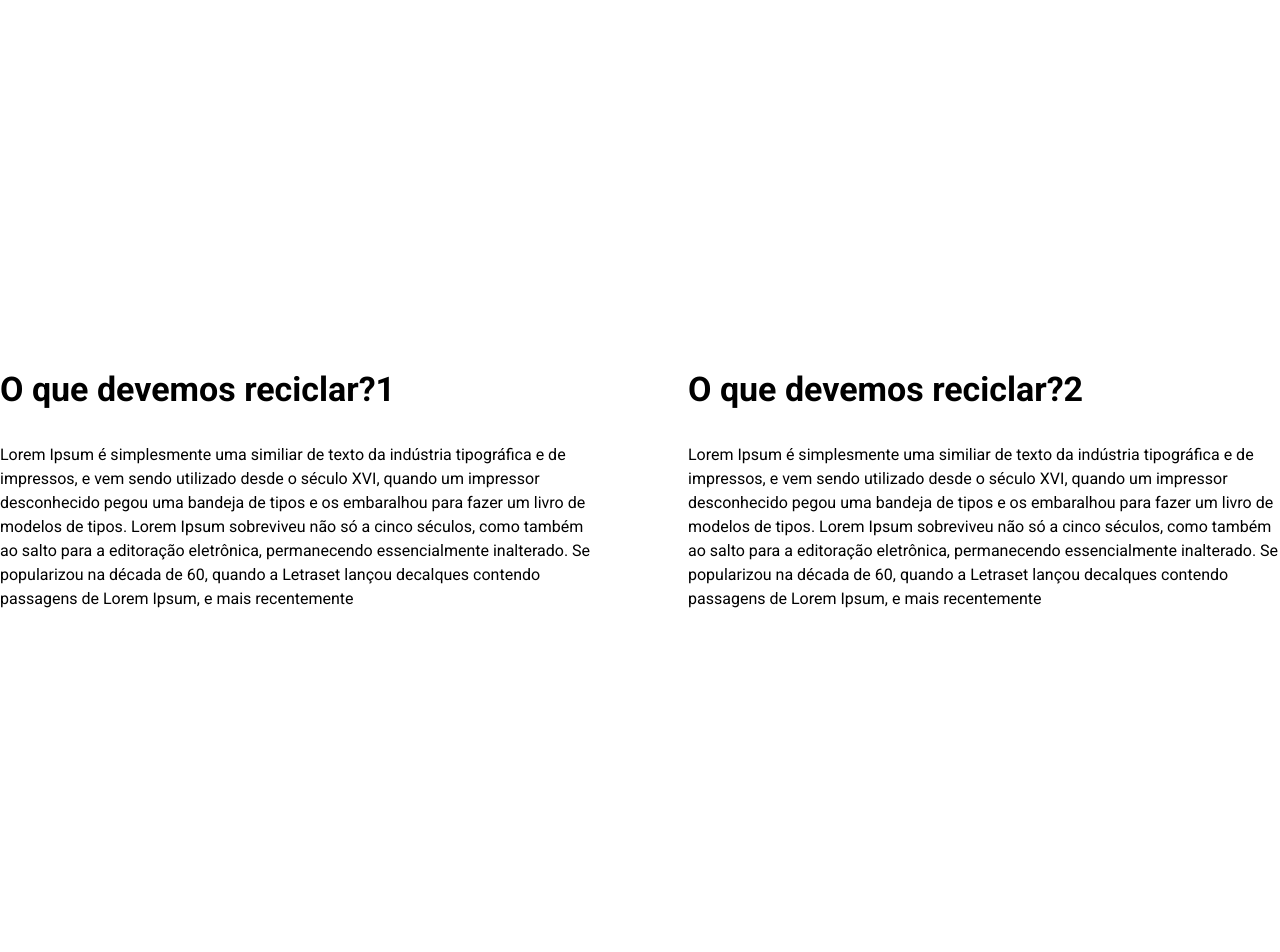
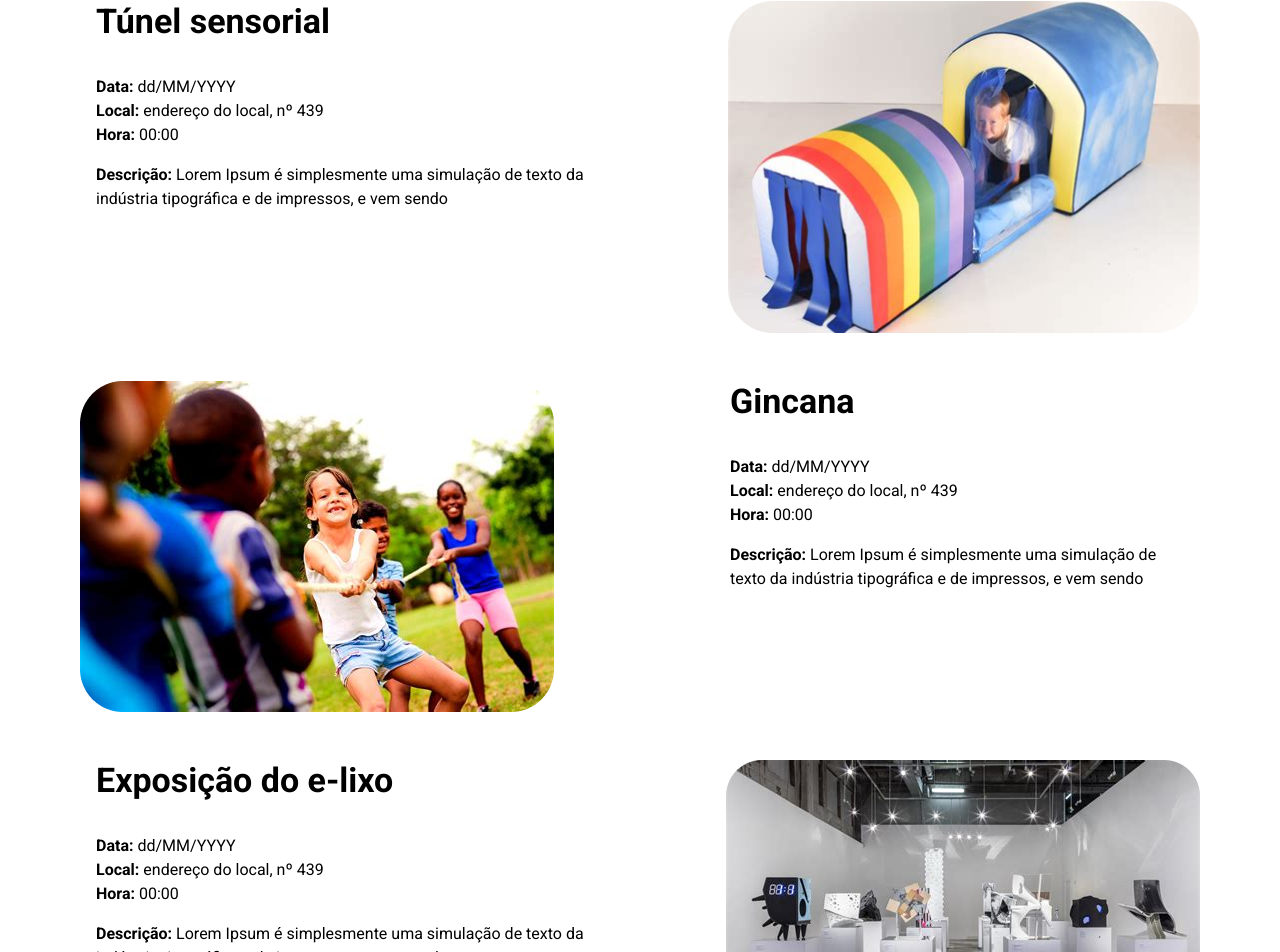
Before and after one commit to mrblackoutz/reciclaMack_TEMP, a Next.js app: page /projetos in a window 1280 px wide. Shown: the part 240-1192 px from the top of the page. Built offline with nearby package versions, Linux system fonts and the light colour scheme.

Commit message:
correções

```diff
--- a/pages/pontos-de-coleta/index.js
+++ b/pages/pontos-de-coleta/index.js
@@ -43,7 +43,7 @@ export default () => {
           </Box>
 
           <Image
-            src="Ativos_Recicla_Mack/image 51.png"
+            src="Ativos_Recicla_Mack/imagem-aparelhos-impilhados.png"
             style={{
               width: "30vw",
               height: "55vh",
--- a/pages/projetos/index.js
+++ b/pages/projetos/index.js
@@ -23,36 +23,146 @@ export default function Home() {
         alignItems={"center"}
         justifyContent={"center"}
       >
-        <Grid container spacing={12}>
-          <Grid item xs paddingLeft={50}>
-            <Typography variant={"h4"} marginBottom={4} fontWeight={"bold"}>
-              O que devemos reciclar?1
-            </Typography>
-            <Typography marginBottom={isMobile ? 2 : 0}>
-              Lorem Ipsum é simplesmente uma similiar de texto da indústria
-              tipográfica e de impressos, e vem sendo utilizado desde o século
-              XVI, quando um impressor desconhecido pegou uma bandeja de tipos e
-              os embaralhou para fazer um livro de modelos de tipos. Lorem Ipsum
-              sobreviveu não só a cinco séculos, como também ao salto para a
-              editoração eletrônica, permanecendo essencialmente inalterado. Se
-              popularizou na década de 60, quando a Letraset lançou decalques
-              contendo passagens de Lorem Ipsum, e mais recentemente
+        <Grid container spacing={6} direction={"column"}>
+          <Grid item xs>
+            <Typography
+              variant={"h3"}
+              ml={12}
+              mb={-1}
+              fontWeight={"bold"}
+            >
+              Eventos
             </Typography>
           </Grid>
-          <Grid item xs>
-            <Typography variant={"h4"} marginBottom={4} fontWeight={"bold"} >
-              O que devemos reciclar?2
-            </Typography>
-            <Typography marginBottom={isMobile ? 2 : 0}>
-              Lorem Ipsum é simplesmente uma similiar de texto da indústria
-              tipográfica e de impressos, e vem sendo utilizado desde o século
-              XVI, quando um impressor desconhecido pegou uma bandeja de tipos e
-              os embaralhou para fazer um livro de modelos de tipos. Lorem Ipsum
-              sobreviveu não só a cinco séculos, como também ao salto para a
-              editoração eletrônica, permanecendo essencialmente inalterado. Se
-              popularizou na década de 60, quando a Letraset lançou decalques
-              contendo passagens de Lorem Ipsum, e mais recentemente
-            </Typography>
+          <Grid item xs display={"flex"} flexDirection={"row"}>
+            <Box ml={12} mr={12}>
+              <Typography variant={"h4"} marginBottom={4} fontWeight={"bold"}>
+                Túnel sensorial
+              </Typography>
+              <Typography variant={"body1"} fontWeight={"bold"}>
+                Data:{" "}
+                <Typography variant={"body1"} component={"span"}>
+                  dd/MM/YYYY
+                </Typography>
+              </Typography>
+              <Typography variant={"body1"} fontWeight={"bold"}>
+                Local:{" "}
+                <Typography variant={"body1"} component={"span"}>
+                  endereço do local, nº 439
+                </Typography>
+              </Typography>
+              <Typography variant={"body1"} fontWeight={"bold"}>
+                Hora:{" "}
+                <Typography variant={"body1"} component={"span"}>
+                  00:00
+                </Typography>
+              </Typography>
+              <Typography variant={"body1"} fontWeight={"bold"} mt={2}>
+                Descrição:{" "}
+                <Typography variant={"body1"} component={"span"}>
+                  Lorem Ipsum é simplesmente uma simulação de texto da indústria
+                  tipográfica e de impressos, e vem sendo
+                </Typography>
+              </Typography>
+            </Box>
+            <Image
+              sx={{
+                height: { md: "100%" },
+                alignItems: "center",
+                marginRight: { xs: 0, md: 10 },
+                marginTop: { md: 0, xs: 5 },
+                marginBottom: { md: 0, xs: 5 },
+              }}
+              src="Ativos_Recicla_Mack/imagem-tunel.png"
+              alt="tunel"
+            />
+          </Grid>
+          <Grid item xs display={"flex"} flexDirection={"row"}>
+            <Image
+              sx={{
+                height: { md: "100%" },
+                alignItems: "center",
+                marginRight: { xs: 0, md: 10 },
+                marginLeft: { xs: 0, md: 10 },
+                marginTop: { md: 0, xs: 5 },
+                marginBottom: { md: 0, xs: 5 },
+              }}
+              src="Ativos_Recicla_Mack/imagem-gincana.png"
+              alt="tunel"
+            />
+            <Box ml={12} mr={12}>
+              <Typography variant={"h4"} marginBottom={4} fontWeight={"bold"}>
+                Gincana
+              </Typography>
+              <Typography variant={"body1"} fontWeight={"bold"}>
+                Data:{" "}
+                <Typography variant={"body1"} component={"span"}>
+                  dd/MM/YYYY
+                </Typography>
+              </Typography>
+              <Typography variant={"body1"} fontWeight={"bold"}>
+                Local:{" "}
+                <Typography variant={"body1"} component={"span"}>
+                  endereço do local, nº 439
+                </Typography>
+              </Typography>
+              <Typography variant={"body1"} fontWeight={"bold"}>
+                Hora:{" "}
+                <Typography variant={"body1"} component={"span"}>
+                  00:00
+                </Typography>
+              </Typography>
+              <Typography variant={"body1"} fontWeight={"bold"} mt={2}>
+                Descrição:{" "}
+                <Typography variant={"body1"} component={"span"}>
+                  Lorem Ipsum é simplesmente uma simulação de texto da indústria
+                  tipográfica e de impressos, e vem sendo
+                </Typography>
+              </Typography>
+            </Box>
+          </Grid>
+          <Grid item xs display={"flex"} flexDirection={"row"}>
+            <Box ml={12} mr={12}>
+              <Typography variant={"h4"} marginBottom={4} fontWeight={"bold"}>
+                Exposição do e-lixo
+              </Typography>
+              <Typography variant={"body1"} fontWeight={"bold"}>
+                Data:{" "}
+                <Typography variant={"body1"} component={"span"}>
+                  dd/MM/YYYY
+                </Typography>
+              </Typography>
+              <Typography variant={"body1"} fontWeight={"bold"}>
+                Local:{" "}
+                <Typography variant={"body1"} component={"span"}>
+                  endereço do local, nº 439
+                </Typography>
+              </Typography>
+              <Typography variant={"body1"} fontWeight={"bold"}>
+                Hora:{" "}
+                <Typography variant={"body1"} component={"span"}>
+                  00:00
+                </Typography>
+              </Typography>
+              <Typography variant={"body1"} fontWeight={"bold"} mt={2}>
+                Descrição:{" "}
+                <Typography variant={"body1"} component={"span"}>
+                  Lorem Ipsum é simplesmente uma simulação de texto da indústria
+                  tipográfica e de impressos, e vem sendo
+                </Typography>
+              </Typography>
+            </Box>
+            <Image
+              sx={{
+                height: { md: "100%" },
+                alignItems: "center",
+                marginRight: { xs: 0, md: 10 },
+                marginTop: { md: 0, xs: 5 },
+                marginBottom: { md: 0, xs: 5 },
+              }}
+              src="Ativos_Recicla_Mack/imagem-exposicao.png"
+              alt="tunel"
+            />
           </Grid>
         </Grid>
       </Box>
```
Also changed, not shown: pages/lixo-eletronico/index.js (+5 -2 lines).
